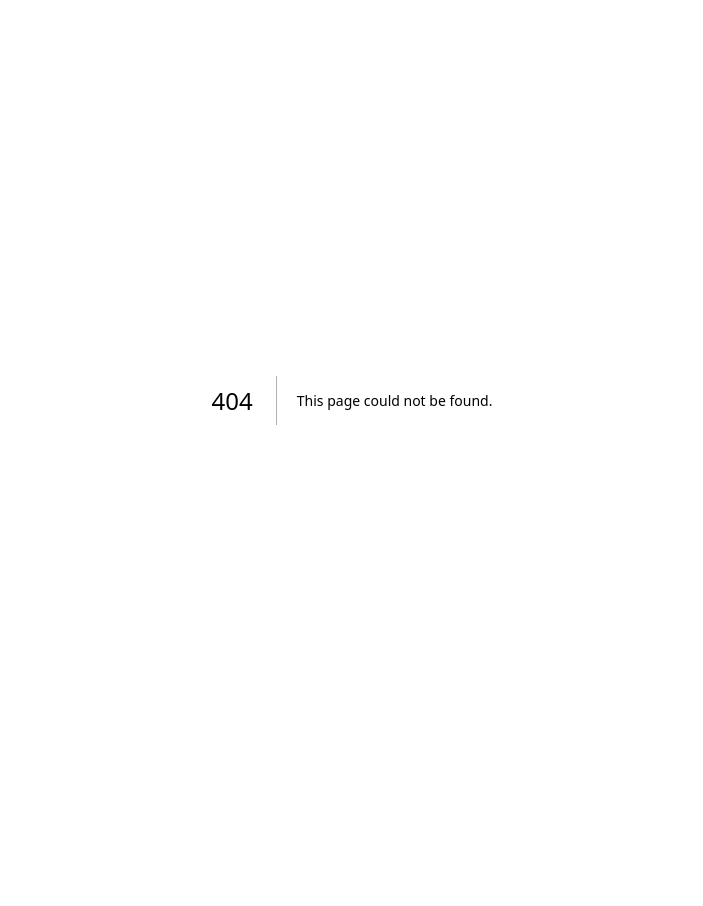
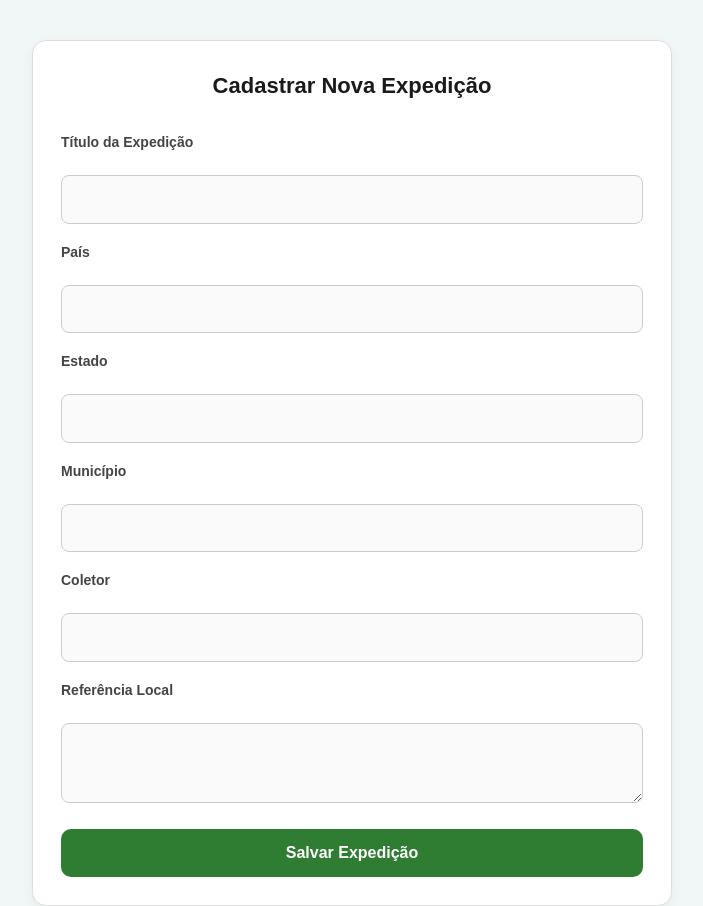
Before and after one commit to HugoOkumura/Coleta_de_Campo_Herbario, a Next.js app in the folder frontend/: page /cadastro in a window 1280 px wide. Before the commit this address had no page. Shown: the whole page, without its empty margins (288-991 px from the left). Before the commit the page ends 800 px from the top, so only its background shows below. Built offline with nearby package versions, Linux system fonts and the light colour scheme.

Commit message:
fazendo a tela de cadastro de planta

```diff
--- /dev/null
+++ b/frontend/app/cadastro/page.jsx
@@ -0,0 +1,10 @@
+// /app/cadastro/page.jsx
+import FormularioExpedicao from '../componentes/FormularioExpedicao';
+
+export default function CadastroPage() {
+  return (
+    <div style={{ backgroundColor: '#f1f7f6', minHeight: '100vh', paddingTop: '40px' }}>
+      <FormularioExpedicao />
+    </div>
+  );
+}
--- /dev/null
+++ b/frontend/app/componentes/FormularioExpedicao.css
@@ -0,0 +1,67 @@
+.form-expedicao {
+  background: #ffffff;
+  border: 1px solid #dedede;
+  border-radius: 14px;
+  padding: 28px;
+  max-width: 640px;
+  margin: 0 auto;
+  box-shadow: 0 4px 12px rgba(0, 0, 0, 0.05);
+  transition: all 0.25s ease;
+  display: flex;
+  flex-direction: column;
+  gap: 18px;
+}
+
+.form-expedicao h2 {
+  margin-bottom: 12px;
+  font-size: 22px;
+  color: #1a1a1a;
+  font-weight: 600;
+  text-align: center;
+}
+
+.form-expedicao label {
+  font-size: 14px;
+  font-weight: 600;
+  color: #444;
+  margin-bottom: 4px;
+}
+
+.form-expedicao input,
+.form-expedicao textarea {
+  padding: 12px;
+  font-size: 15px;
+  border: 1px solid #ccc;
+  border-radius: 8px;
+  transition: border-color 0.2s ease;
+  background-color: #fafafa;
+}
+
+.form-expedicao input:focus,
+.form-expedicao textarea:focus {
+  border-color: #2e7d32;
+  outline: none;
+  background-color: #fff;
+}
+
+.form-expedicao textarea {
+  resize: vertical;
+  min-height: 80px;
+}
+
+.form-expedicao button {
+  background-color: #2e7d32;
+  color: white;
+  padding: 12px;
+  font-size: 16px;
+  font-weight: 600;
+  border: none;
+  border-radius: 10px;
+  cursor: pointer;
+  margin-top: 8px;
+  transition: background 0.2s ease;
+}
+
+.form-expedicao button:hover {
+  background-color: #27662b;
+}
--- /dev/null
+++ b/frontend/app/componentes/FormularioExpedicao.jsx
@@ -0,0 +1,92 @@
+'use client';
+import React, { useState } from 'react';
+import './FormularioExpedicao.css';
+
+export default function FormularioExpedicao() {
+  const [formData, setFormData] = useState({
+    titulo: '',
+    pais: '',
+    estado: '',
+    municipio: '',
+    coletor: '',
+    referenciaLocal: '',
+  });
+
+  const handleChange = (e) => {
+    const { name, value } = e.target;
+    setFormData((prev) => ({ ...prev, [name]: value }));
+  };
+
+  const handleSubmit = (e) => {
+    e.preventDefault();
+    console.log('Expedição cadastrada:', formData);
+    // Aqui você pode enviar para um backend futuramente
+  };
+
+  return (
+    <form className="form-expedicao" onSubmit={handleSubmit}>
+      <h2>Cadastrar Nova Expedição</h2>
+
+      <label htmlFor="titulo">Título da Expedição</label>
+      <input
+        type="text"
+        id="titulo"
+        name="titulo"
+        value={formData.titulo}
+        onChange={handleChange}
+        required
+      />
+
+      <label htmlFor="pais">País</label>
+      <input
+        type="text"
+        id="pais"
+        name="pais"
+        value={formData.pais}
+        onChange={handleChange}
+        required
+      />
+
+      <label htmlFor="estado">Estado</label>
+      <input
+        type="text"
+        id="estado"
+        name="estado"
+        value={formData.estado}
+        onChange={handleChange}
+        required
+      />
+
+      <label htmlFor="municipio">Município</label>
+      <input
+        type="text"
+        id="municipio"
+        name="municipio"
+        value={formData.municipio}
+        onChange={handleChange}
+        required
+      />
+
+      <label htmlFor="coletor">Coletor</label>
+      <input
+        type="text"
+        id="coletor"
+        name="coletor"
+        value={formData.coletor}
+        onChange={handleChange}
+        required
+      />
+
+      <label htmlFor="referenciaLocal">Referência Local</label>
+      <textarea
+        id="referenciaLocal"
+        name="referenciaLocal"
+        value={formData.referenciaLocal}
+        onChange={handleChange}
+        required
+      />
+
+      <button type="submit">Salvar Expedição</button>
+    </form>
+  );
+}
--- /dev/null
+++ b/frontend/app/componentes/FormularioPlanta.css
@@ -0,0 +1,70 @@
+/* FormularioPlanta.css */
+
+.form-planta {
+  background: #ffffff;
+  border: 1px solid #dedede;
+  border-radius: 14px;
+  padding: 24px;
+  max-width: 640px;
+  margin: 32px auto;
+  box-shadow: 0 4px 12px rgba(0, 0, 0, 0.05);
+  display: flex;
+  flex-direction: column;
+  gap: 16px;
+  transition: all 0.25s ease;
+}
+
+.form-planta h3 {
+  margin-top: 0;
+  font-size: 20px;
+  color: #1a1a1a;
+  font-weight: 600;
+  border-bottom: 1px solid #e0e0e0;
+  padding-bottom: 8px;
+}
+
+.form-planta label {
+  font-size: 14px;
+  font-weight: 600;
+  color: #444;
+}
+
+.form-planta input,
+.form-planta textarea {
+  font-size: 15px;
+  padding: 10px 12px;
+  border: 1px solid #ccc;
+  border-radius: 8px;
+  background: #f9f9f9;
+  transition: border-color 0.2s ease;
+}
+
+.form-planta input:focus,
+.form-planta textarea:focus {
+  border-color: #3079b4;
+  outline: none;
+  background: #fff;
+}
+
+.form-planta textarea {
+  resize: vertical;
+  min-height: 80px;
+}
+
+.form-planta button {
+  margin-top: 12px;
+  align-self: flex-start;
+  background: #2e7d32;
+  color: white;
+  font-weight: 600;
+  font-size: 14px;
+  padding: 10px 18px;
+  border: none;
+  border-radius: 8px;
+  cursor: pointer;
+  transition: background 0.2s ease;
+}
+
+.form-planta button:hover {
+  background: #27662b;
+}
--- /dev/null
+++ b/frontend/app/componentes/FormularioPlanta.jsx
@@ -0,0 +1,120 @@
+// /app/componentes/FormularioPlanta.jsx
+'use client';
+import { useState } from 'react';
+import './FormularioPlanta.css';
+
+export default function FormularioPlanta() {
+  const [dadosPlanta, setDadosPlanta] = useState({
+    nomeCientifico: '',
+    nomeRegular: '',
+    familia: '',
+    solo: '',
+    altitude: '',
+    latitude: '',
+    longitude: '',
+    tipoVegetacao: '',
+    observacoes: '',
+  });
+
+  const handleChange = (e) => {
+    const { name, value } = e.target;
+    setDadosPlanta((prev) => ({ ...prev, [name]: value }));
+  };
+
+  const handleSubmit = (e) => {
+    e.preventDefault();
+    console.log('Planta cadastrada:', dadosPlanta);
+    // Salvar no backend ou associar a uma expedição
+  };
+
+  return (
+    <form className="form-planta" onSubmit={handleSubmit}>
+      <h3>Cadastro de Planta</h3>
+
+      <label htmlFor="nomeCientifico">Nome Científico</label>
+      <input
+        type="text"
+        id="nomeCientifico"
+        name="nomeCientifico"
+        value={dadosPlanta.nomeCientifico}
+        onChange={handleChange}
+        required
+      />
+
+      <label htmlFor="nomeRegular">Nome Regular</label>
+      <input
+        type="text"
+        id="nomeRegular"
+        name="nomeRegular"
+        value={dadosPlanta.nomeRegular}
+        onChange={handleChange}
+      />
+
+      <label htmlFor="familia">Família</label>
+      <input
+        type="text"
+        id="familia"
+        name="familia"
+        value={dadosPlanta.familia}
+        onChange={handleChange}
+      />
+
+      <label htmlFor="solo">Solo</label>
+      <input
+        type="text"
+        id="solo"
+        name="solo"
+        value={dadosPlanta.solo}
+        onChange={handleChange}
+      />
+
+      <label htmlFor="altitude">Altitude</label>
+      <input
+        type="number"
+        id="altitude"
+        name="altitude"
+        value={dadosPlanta.altitude}
+        onChange={handleChange}
+      />
+
+      <label htmlFor="latitude">Latitude</label>
+      <input
+        type="number"
+        step="0.0000001"
+        id="latitude"
+        name="latitude"
+        value={dadosPlanta.latitude}
+        onChange={handleChange}
+      />
+
+      <label htmlFor="longitude">Longitude</label>
+      <input
+        type="number"
+        step="0.0000001"
+        id="longitude"
+        name="longitude"
+        value={dadosPlanta.longitude}
+        onChange={handleChange}
+      />
+
+      <label htmlFor="tipoVegetacao">Tipo de Vegetação</label>
+      <input
+        type="text"
+        id="tipoVegetacao"
+        name="tipoVegetacao"
+        value={dadosPlanta.tipoVegetacao}
+        onChange={handleChange}
+      />
+
+      <label htmlFor="observacoes">Observações</label>
+      <textarea
+        id="observacoes"
+        name="observacoes"
+        value={dadosPlanta.observacoes}
+        onChange={handleChange}
+      />
+
+      <button type="submit">Salvar Planta</button>
+    </form>
+  );
+}
--- /dev/null
+++ b/frontend/app/componentes/ListaPlantas.jsx
@@ -0,0 +1,29 @@
+// /app/exp/[id]/page.jsx
+'use client';
+import { useState } from 'react';
+import FormularioPlanta from './componentes/FormularioPlanta';
+
+export default function ExpPage({ params }) {
+  const [plantas, setPlantas] = useState([]);
+
+  const adicionarPlanta = (novaPlanta) => {
+    setPlantas([...plantas, novaPlanta]);
+  };
+
+  return (
+    <div style={{ padding: '40px' }}>
+      <h2>Expedição #{params.id}</h2>
+
+      <FormularioPlanta onCadastrar={adicionarPlanta} />
+
+      <h4>Plantas cadastradas:</h4>
+      <ul>
+        {plantas.map((planta, i) => (
+          <li key={i}>
+            <strong>{planta.nomeCientifico}</strong> – {planta.familia}
+          </li>
+        ))}
+      </ul>
+    </div>
+  );
+}
--- /dev/null
+++ b/frontend/app/planta/page.jsx
@@ -0,0 +1,10 @@
+// /app/plantas/page.jsx
+import FormularioPlanta from '../componentes/FormularioPlanta';
+
+export default function PlantaPage() {
+  return (
+    <div style={{ backgroundColor: '#f1f7f6', minHeight: '100vh', paddingTop: '40px' }}>
+      <FormularioPlanta />
+    </div>
+  );
+}
```
Also changed, not shown: 1 other file (tests, documents, lock files or other folders).
